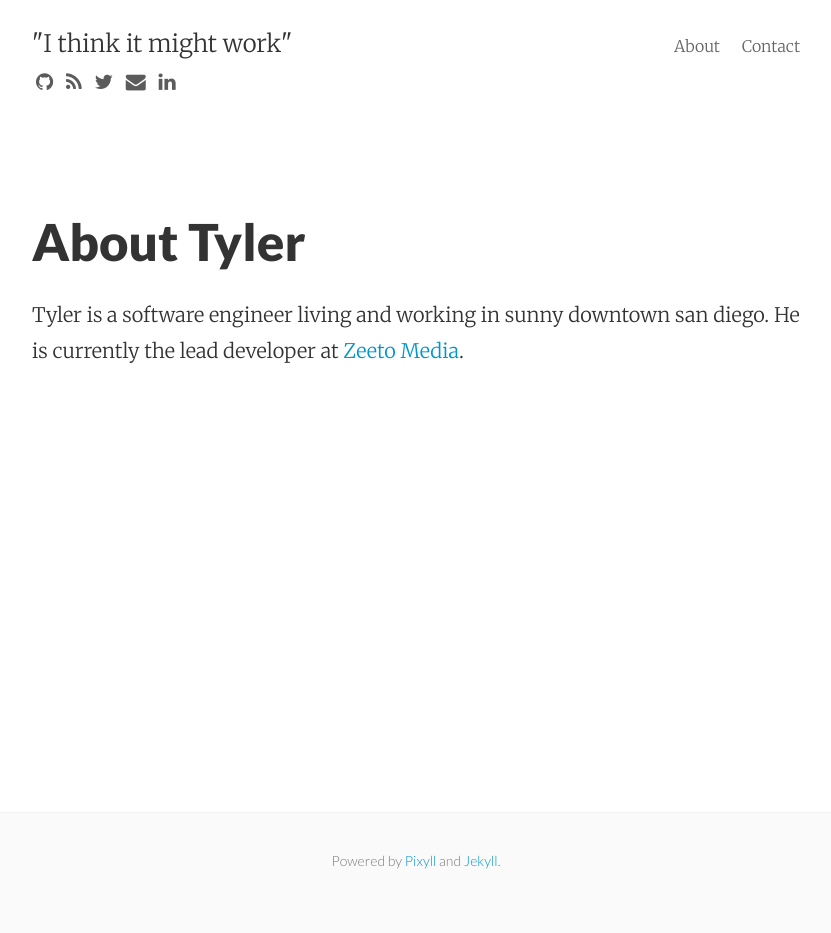
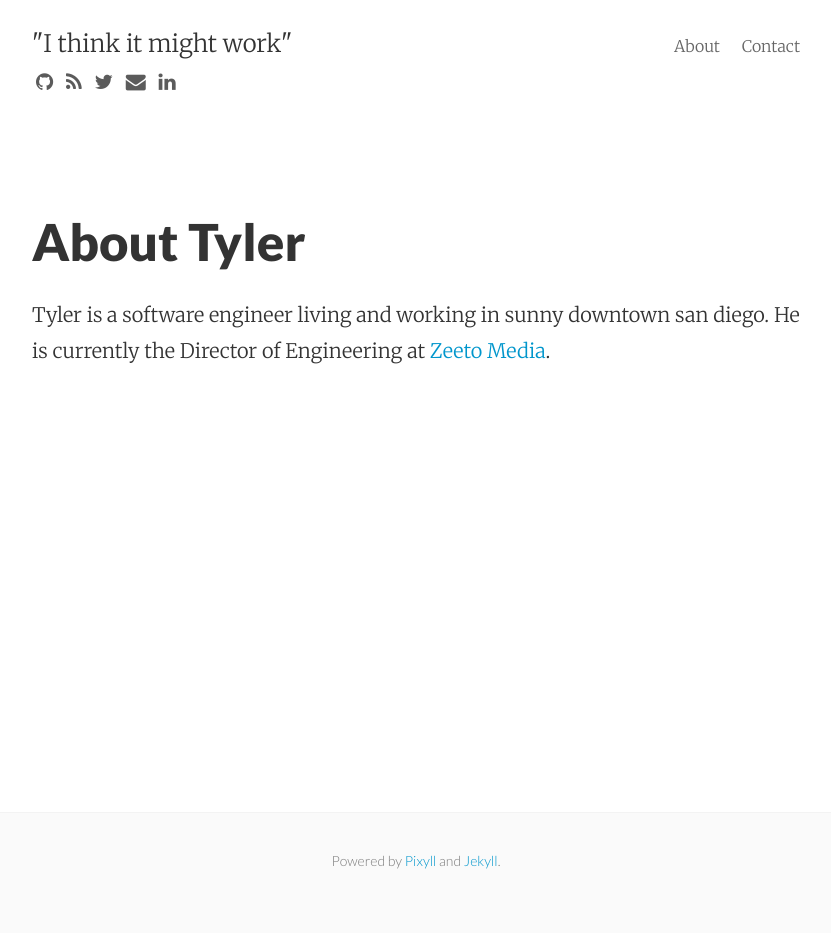
Before and after one commit to tystr/tystr.github.io, a Jekyll site: the page built from about.md, in a window 1280 px wide. Shown: the whole page, without its empty margins (224-1055 px from the left). Built offline with Jekyll 4.4.1, drawn with Linux system fonts in a browser that asks for light colours; nearby versions of some CDN libraries.

Commit message:
update about

```diff
--- a/about.md
+++ b/about.md
@@ -4,6 +4,6 @@ title: About Tyler
 permalink: /about/
 ---
 
-<p>Tyler is a software engineer living and working in sunny downtown san diego. He is currently the lead developer
+<p>Tyler is a software engineer living and working in sunny downtown san diego. He is currently the Director of Engineering
 at <a href="http://zeetomedia.com" target="_blank">Zeeto Media</a>.
 </p>
```
